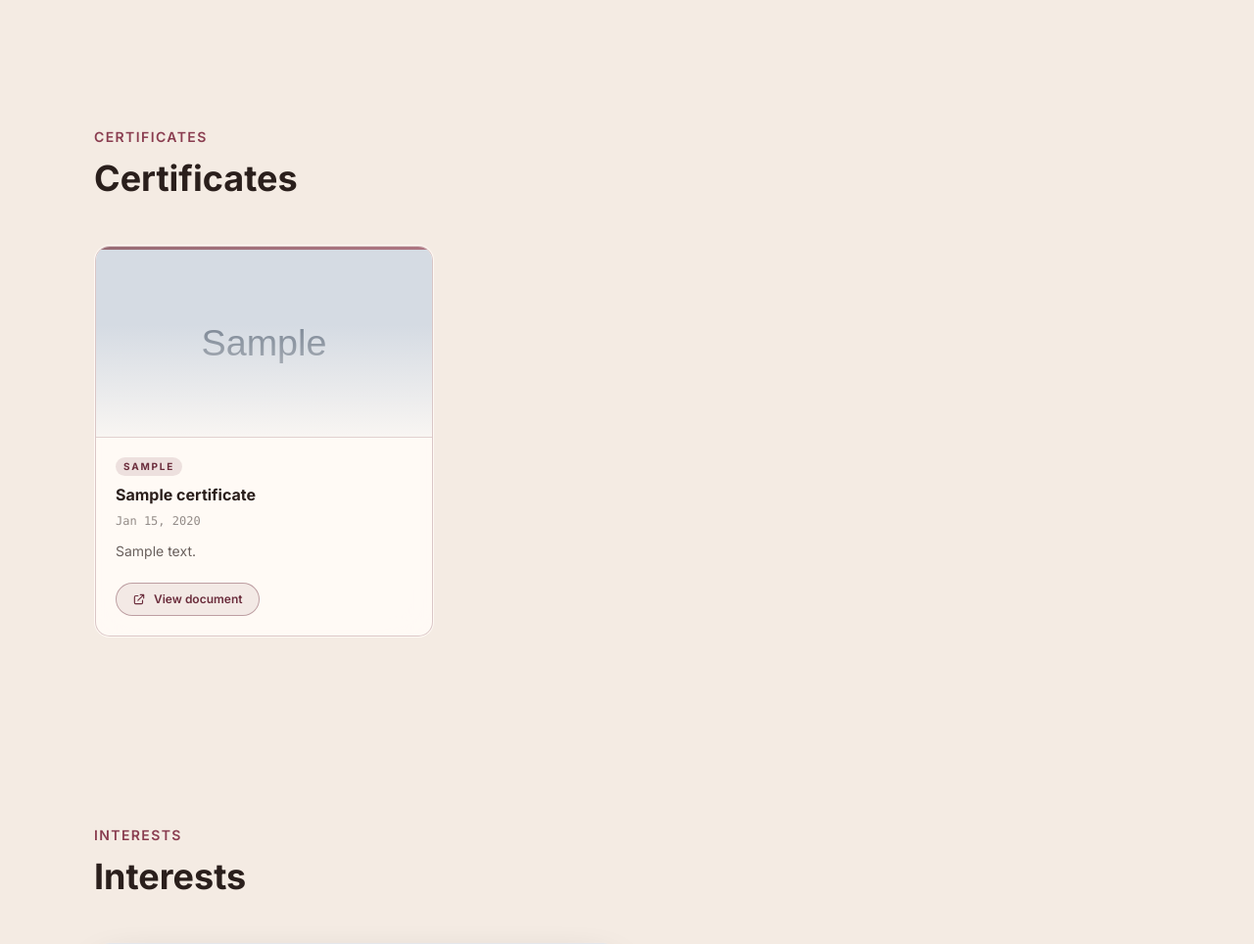
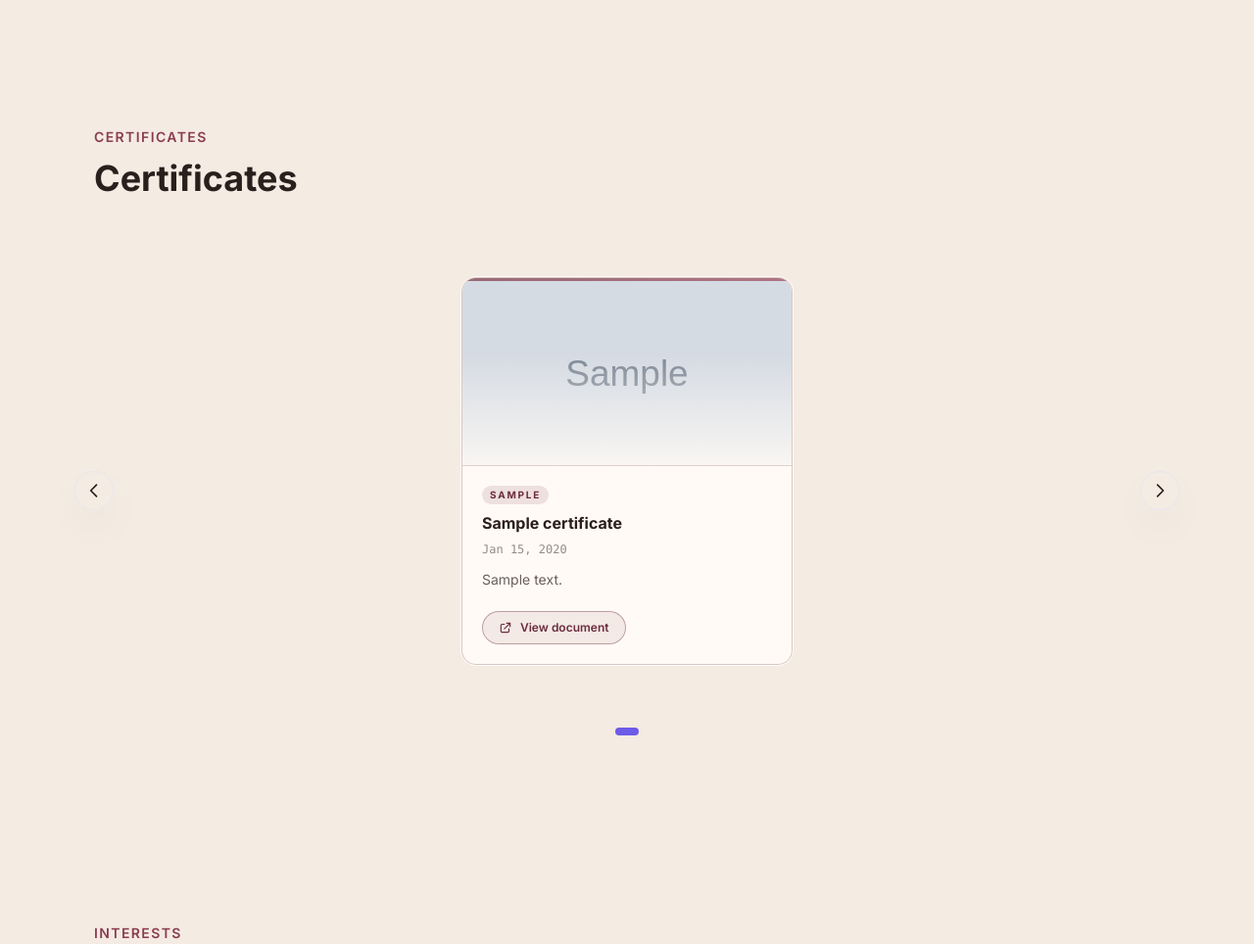
Before and after one commit to rasulbek647/my_portfolio, a Django app: page / in a window 1280 px wide. Shown: the part 3953-4917 px from the top of the page at 98% size. Run offline with Django 5.2, Linux system fonts and the light colour scheme; data comes from the database, SQL or seed files in the repository; tables that the repository leaves empty hold one stand-in row (values such as "Sample post"); grey boxes marked "Sample" are stand-in pictures; some libraries are stand-ins or nearby versions.

Commit message:
feat: certificate 3D depth carousel with auto-slide blur side cards swipe dots

```diff
--- a/templates/resume/home.html
+++ b/templates/resume/home.html
@@ -777,11 +777,28 @@
   <div class="mx-auto max-w-6xl px-5 sm:px-8">
     <h2 class="text-sm font-semibold uppercase tracking-widest text-secondary">{% uitext "certificates" %}</h2>
     <p class="mt-3 text-3xl font-bold text-themeText sm:text-4xl">{% uitext "nav_certificates" %}</p>
-    <div class="mt-12 grid gap-6 sm:grid-cols-2 lg:grid-cols-3">
+
+    <!-- Carousel Wrapper -->
+    <div class="mt-12 relative" id="cert-carousel-wrapper">
+
+      <!-- Prev / Next Buttons -->
+      <button id="cert-prev" aria-label="Previous"
+        class="absolute left-0 top-1/2 -translate-y-1/2 z-30 flex h-10 w-10 items-center justify-center rounded-full border border-themeText/10 bg-themeSurface/80 shadow-soft backdrop-blur-sm transition hover:border-primary/40 hover:bg-primary/10 hover:text-primary text-themeText -translate-x-3 sm:-translate-x-5">
+        <svg class="h-5 w-5" fill="none" stroke="currentColor" viewBox="0 0 24 24"><path stroke-linecap="round" stroke-linejoin="round" stroke-width="2" d="M15 19l-7-7 7-7"/></svg>
+      </button>
+      <button id="cert-next" aria-label="Next"
+        class="absolute right-0 top-1/2 -translate-y-1/2 z-30 flex h-10 w-10 items-center justify-center rounded-full border border-themeText/10 bg-themeSurface/80 shadow-soft backdrop-blur-sm transition hover:border-primary/40 hover:bg-primary/10 hover:text-primary text-themeText translate-x-3 sm:translate-x-5">
+        <svg class="h-5 w-5" fill="none" stroke="currentColor" viewBox="0 0 24 24"><path stroke-linecap="round" stroke-linejoin="round" stroke-width="2" d="M9 5l7 7-7 7"/></svg>
+      </button>
+
+      <!-- Carousel Track -->
+      <div class="overflow-hidden mx-8 sm:mx-10" id="cert-overflow">
+        <div class="flex gap-6 transition-transform duration-700 ease-[cubic-bezier(0.25,1,0.5,1)] will-change-transform" id="cert-track" style="padding: 2rem 0;">
+
           {% for cert in certificates %}
-      <!-- Premium Certificate Card -->
-      <div class="spotlight-card group relative rounded-2xl transition-all duration-500 hover:-translate-y-2"
-           style="padding: 1px; background: var(--color-surface, #1e2030);">
+          <!-- Certificate Card -->
+          <div class="cert-slide spotlight-card group relative shrink-0 rounded-2xl transition-all duration-700"
+               style="width: 340px; padding: 1px; background: var(--color-surface, #1e2030);">
 
             <!-- Outer Aura -->
             <div class="pointer-events-none absolute -inset-[4px] rounded-2xl opacity-0 transition-opacity duration-500 group-hover:opacity-40 blur-2xl z-0"
@@ -792,7 +809,7 @@
                  style="background: radial-gradient(400px circle at var(--mouse-x,50%) var(--mouse-y,50%), var(--color-accent), transparent 40%);"></div>
 
             <!-- Card Body -->
-        <article class="relative z-10 flex h-full flex-col overflow-hidden rounded-[calc(1rem-1px)] border transition-all duration-500"
+            <article class="cert-card-inner relative z-10 flex h-full flex-col overflow-hidden rounded-[calc(1rem-1px)] border transition-all duration-700"
                      style="background: color-mix(in srgb, var(--color-surface, #1e2030) 85%, transparent); backdrop-filter: blur(20px); border-color: color-mix(in srgb, var(--color-accent) 25%, transparent);"
                      onmouseenter="this.style.borderColor='color-mix(in srgb, var(--color-accent) 70%, transparent)'"
                      onmouseleave="this.style.borderColor='color-mix(in srgb, var(--color-accent) 25%, transparent)'">
@@ -801,7 +818,7 @@
               <div class="h-[3px] w-full opacity-70 group-hover:opacity-100 transition-opacity duration-300"
                    style="background: linear-gradient(90deg, var(--color-accent), var(--color-accent-2, var(--color-accent)));"></div>
 
-          <!-- Inner tint follows mouse -->
+              <!-- Inner tint -->
               <div class="absolute inset-0 opacity-0 group-hover:opacity-[0.08] transition-opacity duration-500 pointer-events-none"
                    style="background: radial-gradient(500px circle at var(--mouse-x,50%) var(--mouse-y,50%), var(--color-accent), transparent 60%);"></div>
 
@@ -811,10 +828,8 @@
                  class="relative block aspect-[16/9] overflow-hidden group/img border-b"
                  style="border-color: color-mix(in srgb, var(--color-accent) 20%, transparent);">
                 <img src="{{ cert.image.url }}" alt="" class="h-full w-full object-cover transition duration-700 group-hover/img:scale-110">
-            <!-- Gradient fade to card bg -->
                 <div class="pointer-events-none absolute inset-0"
                      style="background: linear-gradient(to top, var(--color-surface, #1e2030) 0%, transparent 60%); opacity: 0.85;"></div>
-            <!-- Eye icon on hover -->
                 <div class="absolute inset-0 flex items-center justify-center opacity-0 transition-all duration-300 group-hover/img:opacity-100">
                   <span class="flex h-12 w-12 items-center justify-center rounded-full backdrop-blur-sm ring-1 transition-transform duration-300 group-hover/img:scale-110"
                         style="background: color-mix(in srgb, var(--color-accent) 25%, transparent); ring-color: var(--color-accent); color: var(--color-accent);">
@@ -829,8 +844,6 @@
 
               <!-- Info Section -->
               <div class="relative z-10 flex flex-1 flex-col p-5 gap-2">
-
-            <!-- Issuer badge -->
                 {% localized_field cert "issuer" as issuer %}
                 {% if issuer %}
                 <span class="w-fit text-[10px] font-bold uppercase tracking-[0.18em] px-2 py-0.5 rounded-full"
@@ -869,14 +882,132 @@
                 </a>
                 {% endwith %}
                 {% endif %}
-
               </div>
             </article>
           </div>
           {% endfor %}
+
+        </div>
+      </div>
+
+      <!-- Dot Indicators -->
+      <div class="mt-8 flex justify-center gap-2" id="cert-dots">
+        {% for cert in certificates %}
+        <button class="cert-dot h-2 rounded-full transition-all duration-300 bg-themeText/25" style="width: 8px;"
+                data-index="{{ forloop.counter0 }}" aria-label="Go to slide {{ forloop.counter }}"></button>
+        {% endfor %}
+      </div>
+
     </div>
   </div>
 </section>
+
+<script>
+(function() {
+  const track    = document.getElementById('cert-track');
+  const slides   = Array.from(track ? track.querySelectorAll('.cert-slide') : []);
+  const dots     = Array.from(document.querySelectorAll('.cert-dot'));
+  const prevBtn  = document.getElementById('cert-prev');
+  const nextBtn  = document.getElementById('cert-next');
+  const overflow = document.getElementById('cert-overflow');
+  if (!track || slides.length < 1) return;
+
+  const GAP = 24;
+  let current = 0;
+  let autoTimer = null;
+  let isHovered = false;
+
+  function getSlideWidth() {
+    return slides[0] ? slides[0].offsetWidth : 340;
+  }
+
+  function updateCarousel(animate) {
+    const sw = getSlideWidth();
+    const containerWidth = overflow ? overflow.offsetWidth : sw;
+    const offset = (containerWidth / 2) - (sw / 2) - current * (sw + GAP);
+    track.style.transition = animate === false ? 'none' : 'transform 0.7s cubic-bezier(0.25,1,0.5,1)';
+    track.style.transform = 'translateX(' + offset + 'px)';
+
+    slides.forEach(function(slide, i) {
+      var dist = Math.abs(i - current);
+      if (dist === 0) {
+        slide.style.opacity = '1';
+        slide.style.transform = 'scale(1)';
+        slide.style.filter = 'blur(0px)';
+        slide.style.pointerEvents = 'auto';
+      } else if (dist === 1) {
+        slide.style.opacity = '0.45';
+        slide.style.transform = 'scale(0.88)';
+        slide.style.filter = 'blur(1.5px)';
+        slide.style.pointerEvents = 'auto';
+      } else {
+        slide.style.opacity = '0.15';
+        slide.style.transform = 'scale(0.80)';
+        slide.style.filter = 'blur(3px)';
+        slide.style.pointerEvents = 'none';
+      }
+    });
+
+    dots.forEach(function(dot, i) {
+      if (i === current) {
+        dot.style.width = '24px';
+        dot.style.background = 'var(--color-primary, #6C5CE7)';
+        dot.style.opacity = '1';
+      } else {
+        dot.style.width = '8px';
+        dot.style.background = '';
+        dot.style.opacity = '';
+      }
+    });
+  }
+
+  function goTo(index) {
+    current = ((index % slides.length) + slides.length) % slides.length;
+    updateCarousel(true);
+  }
+
+  function startAuto() {
+    clearInterval(autoTimer);
+    autoTimer = setInterval(function() {
+      if (!isHovered) goTo(current + 1);
+    }, 3000);
+  }
+
+  if (prevBtn) prevBtn.addEventListener('click', function() { goTo(current - 1); startAuto(); });
+  if (nextBtn) nextBtn.addEventListener('click', function() { goTo(current + 1); startAuto(); });
+  dots.forEach(function(dot) {
+    dot.addEventListener('click', function() { goTo(+dot.dataset.index); startAuto(); });
+  });
+
+  var wrapper = document.getElementById('cert-carousel-wrapper');
+  if (wrapper) {
+    wrapper.addEventListener('mouseenter', function() { isHovered = true; });
+    wrapper.addEventListener('mouseleave', function() { isHovered = false; });
+  }
+
+  var touchStartX = 0;
+  track.addEventListener('touchstart', function(e) { touchStartX = e.touches[0].clientX; }, { passive: true });
+  track.addEventListener('touchend', function(e) {
+    var diff = touchStartX - e.changedTouches[0].clientX;
+    if (Math.abs(diff) > 40) { goTo(diff > 0 ? current + 1 : current - 1); startAuto(); }
+  });
+
+  slides.forEach(function(slide, i) {
+    slide.addEventListener('click', function(e) {
+      if (i !== current) { e.preventDefault(); goTo(i); startAuto(); }
+    });
+    slide.addEventListener('mousemove', function(e) {
+      var rect = slide.getBoundingClientRect();
+      slide.style.setProperty('--mouse-x', ((e.clientX - rect.left) / rect.width * 100) + '%');
+      slide.style.setProperty('--mouse-y', ((e.clientY - rect.top) / rect.height * 100) + '%');
+    });
+  });
+
+  updateCarousel(false);
+  startAuto();
+  window.addEventListener('resize', function() { updateCarousel(false); });
+})();
+</script>
 {% endif %}
 
 {% if interests %}
```
Lines whose indentation alone changed are shown as unchanged.
